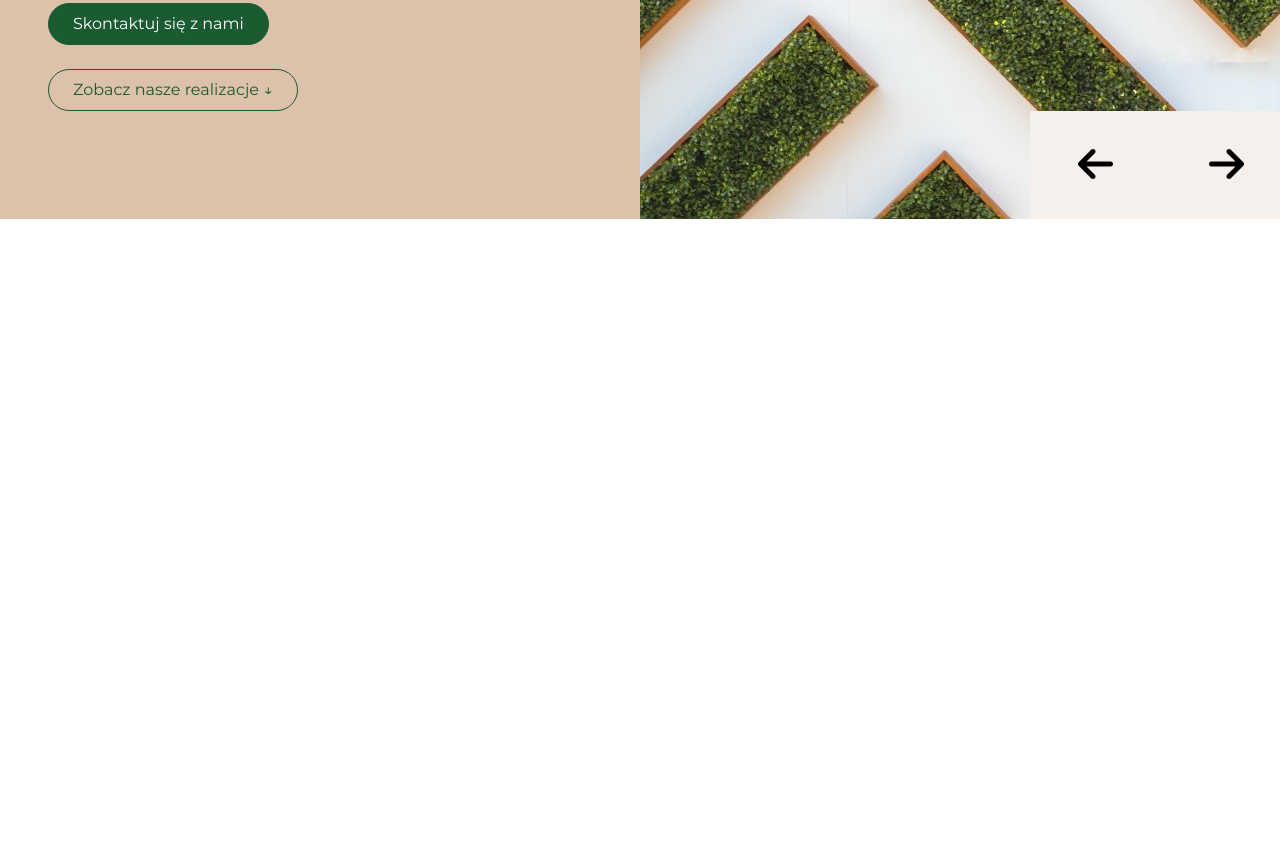
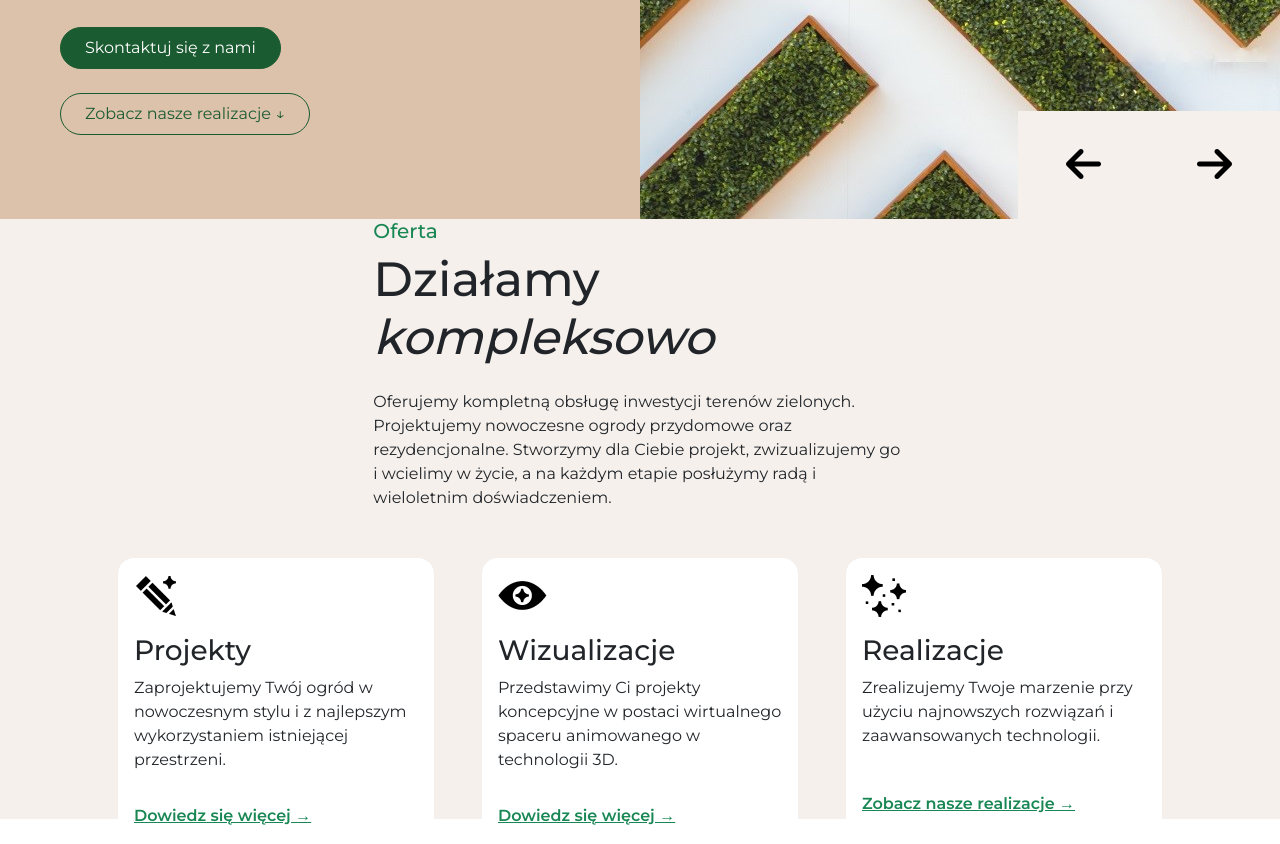
Before and after one commit to PyCoderPL/Bootstrap-business-site, a website: page index.html in a window 1280 px wide. Shown: the part 451-1295 px from the top of the page. Before the commit the page ends 800 px from the top, so only its background shows below. Drawn offline with nearby package versions, Linux system fonts and the light colour scheme.

Commit message:
add section: oferta

```diff
--- a/index.html
+++ b/index.html
@@ -64,9 +64,8 @@
     </div>
   </nav>
   <!-- HERO -->
-  <div class="row h-75 flex-nowrap">
+  <div class="row h-75 m-0 flex-nowrap">
     <!-- hero left -->
-    <!-- <div class="col h-100 bg-sand" style="min-width: 700px"> -->
     <div class="col col-sm-7 col-lg-6 h-100 bg-sand">
       <div class="m-5">
         <h1 class="mb-5">
@@ -111,6 +110,61 @@
       </div>
     </div>
   </div>
+  <!-- OFERTA -->
+  <div class="d-flex flex-column justify-content-center gap-5 justify-content-lg-around align-items-center h-75 w-100 bg-lightsand">
+    <div class="d-flex flex-column col-sm-8 col-xl-5">
+      <h5 class="text-success text-capitalize">oferta</h5>
+      <div class="d-flex flex-column">
+        <h1 class="fw-medium display-5 mb-4">
+          <span class="text-capitalize">działamy</span>
+          <span class="fst-italic">kompleksowo</span>
+        </h1>
+        <div class="">
+          <span class="text-capitalize">oferujemy</span> kompletną obsługę inwestycji terenów zielonych.
+          <span class="text-capitalize">Projektujemy</span> nowoczesne ogrody przydomowe oraz rezydencjonalne.
+          <span class="text-capitalize">Stworzymy</span> dla Ciebie projekt, zwizualizujemy go i wcielimy w życie, a na każdym etapie posłużymy radą i wieloletnim doświadczeniem.
+        </div>
+      </div>
+    </div>
+    <div class="d-flex w-100 justify-content-around justify-content-xl-center gap-2 gap-xl-5 px-2">
+      <div class="card border-0 rounded-4 col col-lg-4 col-xl-3 col-xxl-2" >
+        <div class="card-body">
+          <img src="images/icons/pencil.png" class="mb-3"></img>
+          <h3 class="text-capitalize">projekty</h3>
+          <p class="card-text">Zaprojektujemy Twój ogród w nowoczesnym stylu i z najlepszym wykorzystaniem istniejącej przestrzeni.</p>
+        </div>
+        <div class="card-body">
+          <a href="" class="link-success mt-5 fw-semibold">
+            <span class="text-capitalize">dowiedz</span> się więcej &rarr;
+          </a>
+        </div>
+      </div>
+      <div class="card border-0 rounded-4 col col-lg-4 col-xl-3 col-xxl-2" >
+        <div class="card-body">
+          <img src="images/icons/eye.png" class="mb-3"></img>
+          <h3 class="text-capitalize">wizualizacje</h3>
+          <p class="card-text">Przedstawimy Ci projekty koncepcyjne w postaci wirtualnego spaceru animowanego w technologii 3D.</p>
+        </div>
+        <div class="card-body">
+          <a href="" class="link-success mt-5 fw-semibold">
+            <span class="text-capitalize line">dowiedz</span> się więcej &rarr;
+          </a>
+        </div>
+      </div>
+      <div class="card border-0 rounded-4 col col-lg-4 col-xl-3 col-xxl-2" >
+        <div class="card-body">
+          <img src="images/icons/stars.png" class="mb-3"></img>
+          <h3 class="text-capitalize">realizacje</h3>
+          <p class="card-text">Zrealizujemy Twoje marzenie przy użyciu najnowszych rozwiązań i zaawansowanych technologii.</p>
+        </div>
+        <div class="card-body">
+          <a href="" class="link-success mt-5 fw-semibold">
+            <span class="text-capitalize">zobacz</span> nasze realizacje &rarr;
+          </a>
+        </div>
+      </div>
+    </div>
+  </div>
 
   <!-- Bootstrap 5.3.1 link -->
   <script src="./node_modules/bootstrap/dist/js/bootstrap.bundle.min.js"></script>
```
